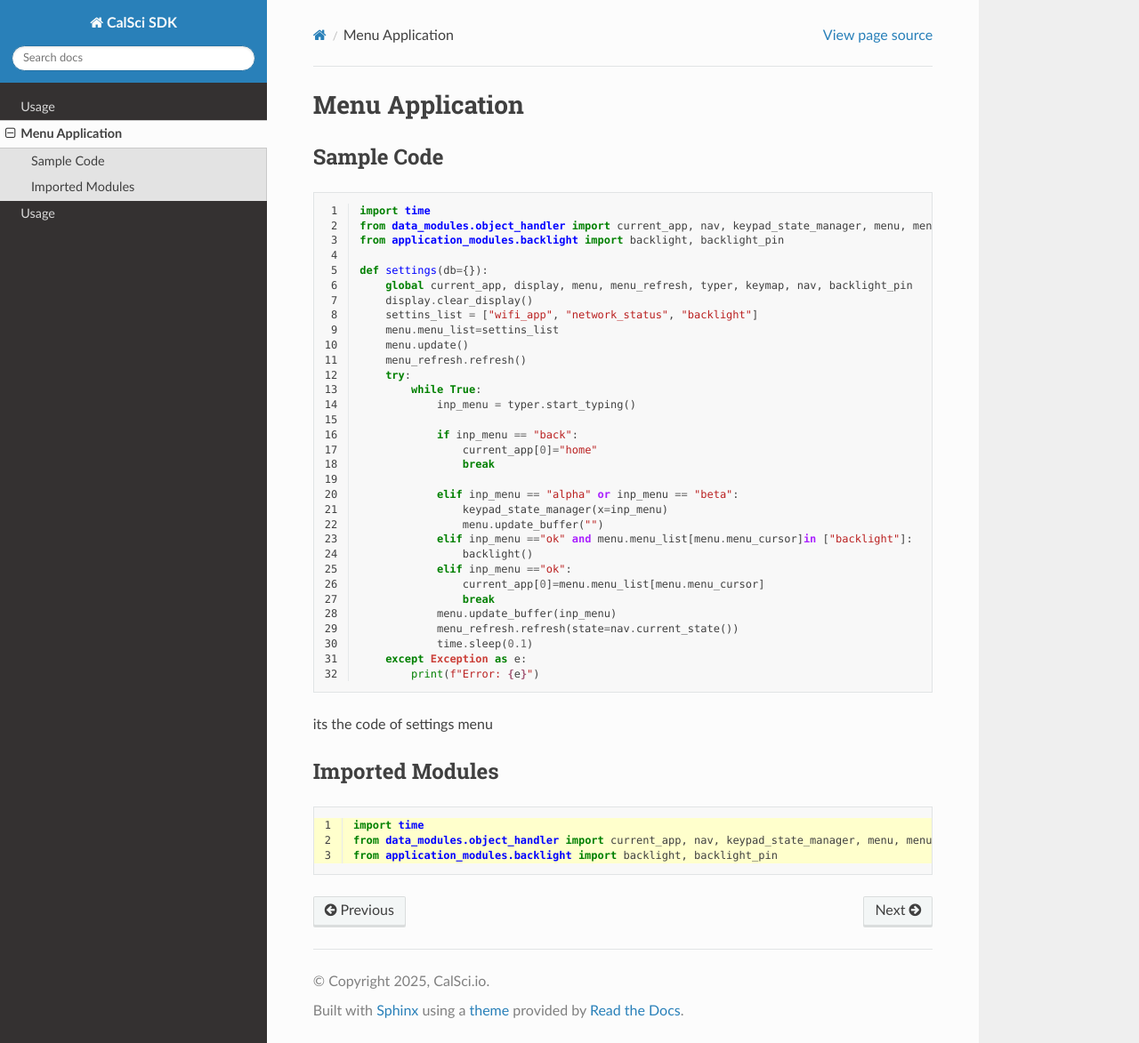
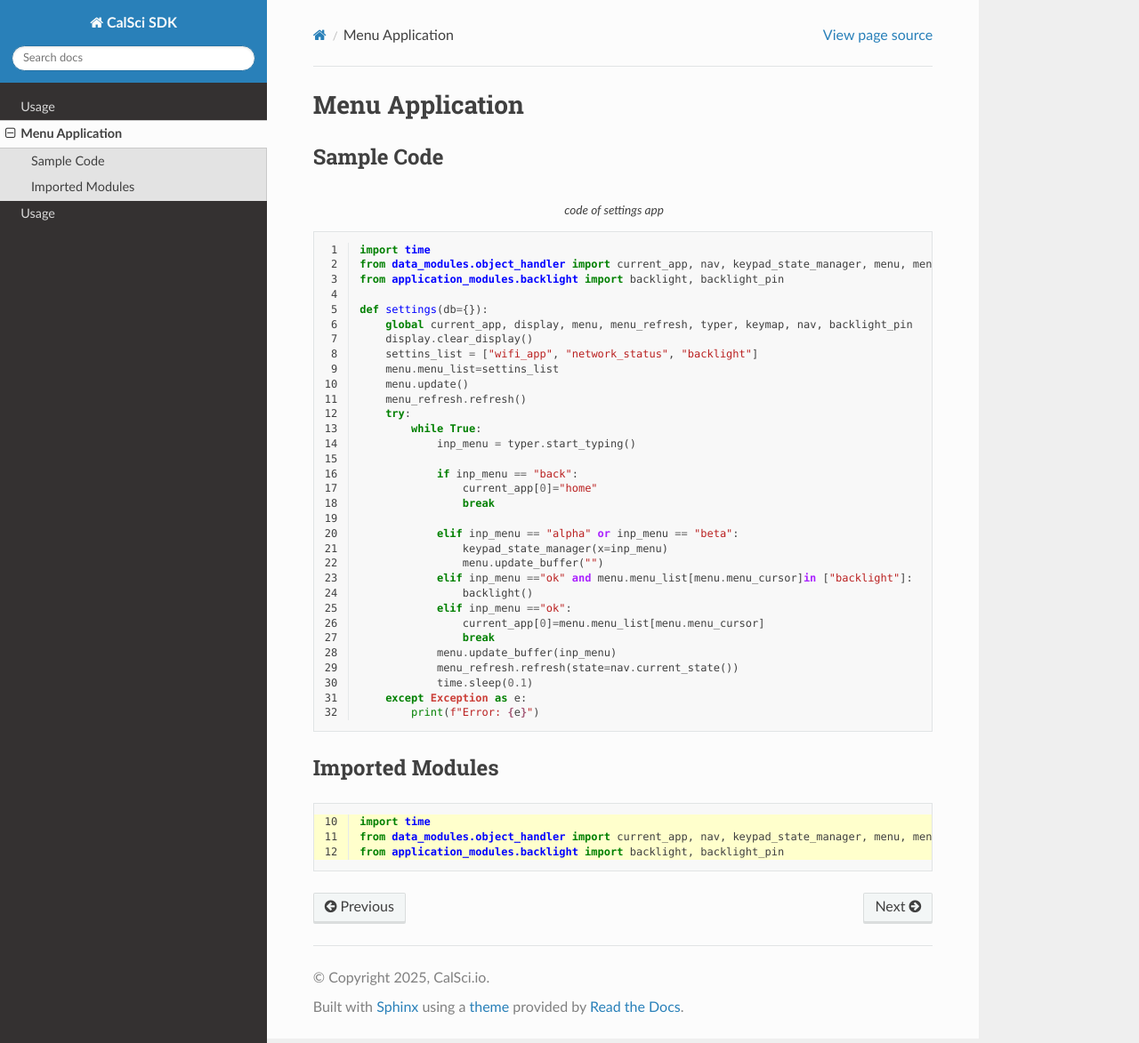
Before and after one commit to hellosobik/rtd-tutorial, a Sphinx documentation site: the page built from docs/source/menu_app.rst, in a window 1280 px wide and 1173 px high. Shown: the whole window at 89% size. Built offline with Sphinx 7.4.7 and the Read the Docs theme 3.1.0, drawn with Linux system fonts in a browser that asks for light colours.

Commit message:
making changes in menu_app

```diff
--- a/docs/source/menu_app.rst
+++ b/docs/source/menu_app.rst
@@ -6,6 +6,7 @@ Sample Code
 
 .. code-block:: python
     :linenos:
+    :caption: code of settings app
 
     import time
     from data_modules.object_handler import current_app, nav, keypad_state_manager, menu, menu_refresh, typer, keymap, display
@@ -40,7 +41,6 @@ Sample Code
         except Exception as e:
             print(f"Error: {e}")
 
-its the code of settings menu
 
 Imported Modules
 ----------------------
@@ -48,6 +48,7 @@ Imported Modules
 .. code-block:: python
     :linenos:
     :emphasize-lines: 1-3
+    :lineno-start: 10
 
     import time
     from data_modules.object_handler import current_app, nav, keypad_state_manager, menu, menu_refresh, typer, keymap, display
```
